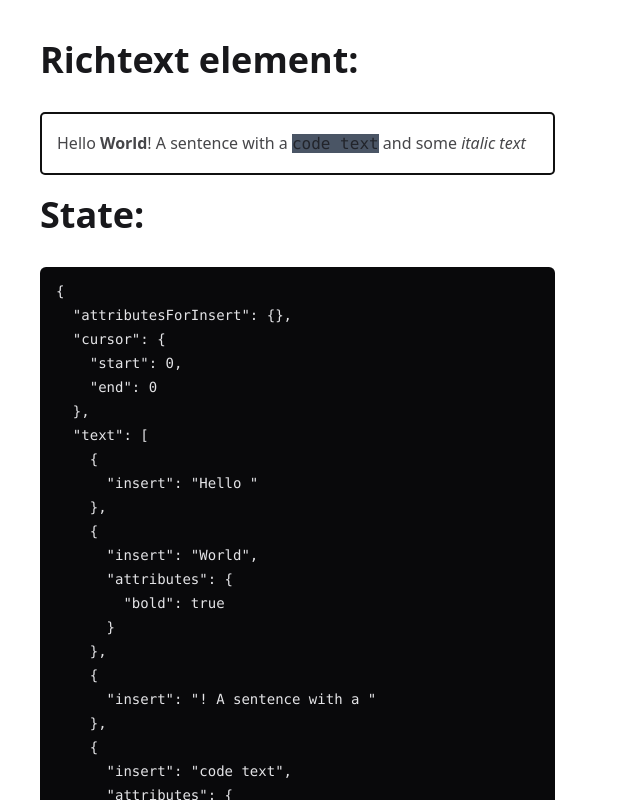
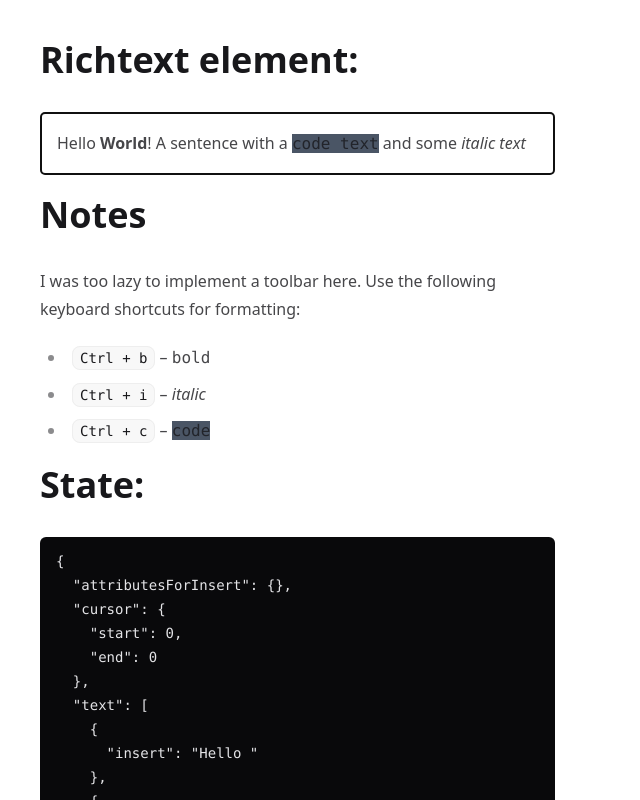
Before and after one commit to kulla/2025-07-18-simple-text-editing-with-yjs, a React app: page / in a window 1280 px wide. Shown: the top 800 px of the page, without its empty margins (0-640 px from the left). Built offline with nearby package versions, Linux system fonts and the light colour scheme; the HTML template or start-up script is replaced by a standard one.

Commit message:
feat: Add explantion for formatting

```diff
--- a/src/App.tsx
+++ b/src/App.tsx
@@ -159,6 +159,23 @@ export default function App() {
     <main className="prose p-10">
       <h1>Richtext element:</h1>
       {renderContentEditable()}
+      <h1>Notes</h1>
+      <p>
+        I was too lazy to implement a toolbar here. Use the following keyboard
+        shortcuts for formatting:
+      </p>
+      <ul>
+        <li>
+          <code>Ctrl + b</code> – <span className="font-mono">bold</span>
+        </li>
+        <li>
+          <code>Ctrl + i</code> – <span className="italic">italic</span>
+        </li>
+        <li>
+          <code>Ctrl + c</code> –{' '}
+          <span className="font-mono color-gray-600 bg-gray-600">code</span>
+        </li>
+      </ul>
       <h1>State:</h1>
       <pre>
         {JSON.stringify({ attributesForInsert, cursor, text }, undefined, 2)}
```
